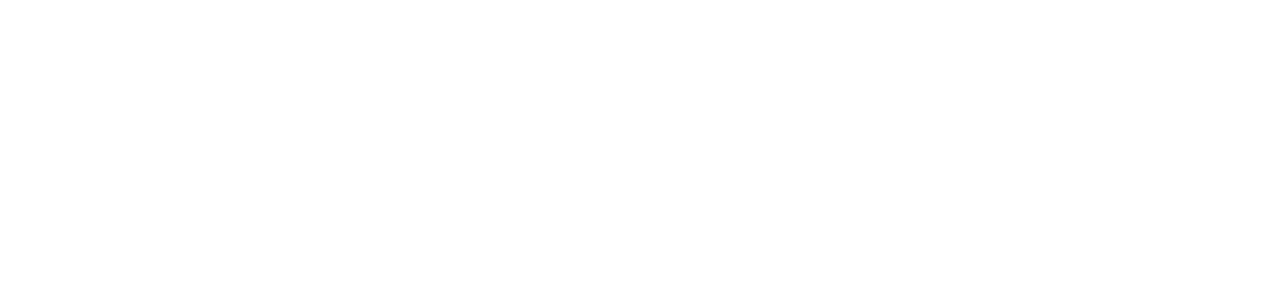
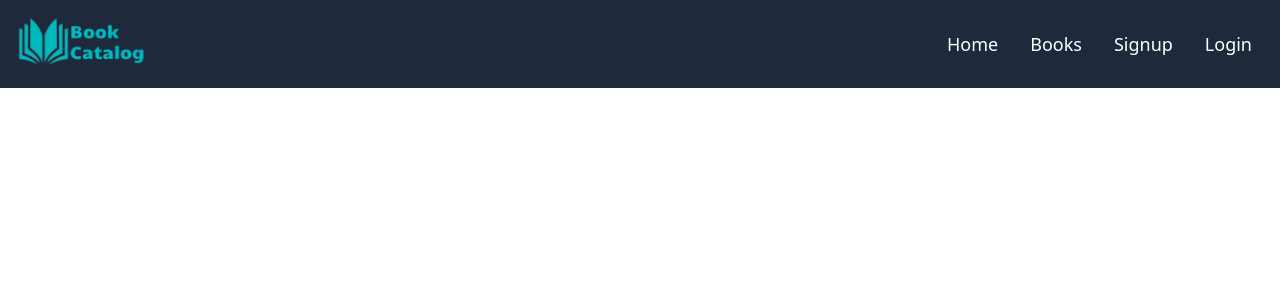
Before and after one commit to MajharolTanvir/BookCatalog, a React (Vite) app: page / in a window 1280 px wide. Shown: the top 300 px of the page. Built offline with nearby package versions, Linux system fonts and the light colour scheme.

Commit message:
Navbar setup done

```diff
--- a/src/App.tsx
+++ b/src/App.tsx
@@ -1,9 +1,10 @@
+import Navbar from "./layouts/Navbar"
 
 function App() {
 
   return (
     <>
-
+      <Navbar/>
     </>
   )
 }
--- /dev/null
+++ b/src/layouts/Navbar.tsx
@@ -0,0 +1,81 @@
+import { Link } from 'react-router-dom';
+import logo from '../assets/book.png'
+
+export default function Navbar() {
+  return (
+    <div className="bg-slate-800 text-white">
+      <div className="navbar container mx-auto">
+        <div className="navbar-start">
+          <div className="dropdown">
+            <label tabIndex={0} className="btn btn-ghost lg:hidden">
+              <svg
+                xmlns="http://www.w3.org/2000/svg"
+                className="h-5 w-5"
+                fill="none"
+                viewBox="0 0 24 24"
+                stroke="currentColor"
+              >
+                <path
+                  strokeLinecap="round"
+                  strokeLinejoin="round"
+                  strokeWidth="2"
+                  d="M4 6h16M4 12h8m-8 6h16"
+                />
+              </svg>
+            </label>
+            <ul
+              tabIndex={0}
+              className="menu menu-sm dropdown-content mt-3 z-[1] p-3 shadow rounded-box w-52 bg-slate-800"
+            >
+              <li>
+                <button className="font-medium text-lg">
+                  <Link to="/">Home</Link>
+                </button>
+              </li>
+              <li>
+                <button className="font-medium text-lg">
+                  <Link to="/books">Books</Link>
+                </button>
+              </li>
+              <li>
+                <button className="font-medium text-lg">
+                  <Link to="/signup">Signup</Link>
+                </button>
+              </li>
+              <li>
+                <button className="font-medium text-lg">
+                  <Link to="/login">Login</Link>
+                </button>
+              </li>
+            </ul>
+          </div>
+          <img className="w-16 lg:w-36" src={logo} alt="book catalog logo" />
+        </div>
+        <div className="navbar-end hidden lg:flex">
+          <ul className="menu menu-horizontal px-1">
+            <li>
+              <button className="font-medium text-lg">
+                <Link to="/">Home</Link>
+              </button>
+            </li>
+            <li>
+              <button className="font-medium text-lg">
+                <Link to="/books">Books</Link>
+              </button>
+            </li>
+            <li>
+              <button className="font-medium text-lg">
+                <Link to="/signup">Signup</Link>
+              </button>
+            </li>
+            <li>
+              <button className="font-medium text-lg">
+                <Link to="/login">Login</Link>
+              </button>
+            </li>
+          </ul>
+        </div>
+      </div>
+    </div>
+  );
+}
--- a/src/main.tsx
+++ b/src/main.tsx
@@ -1,10 +1,11 @@
 import React from 'react'
 import ReactDOM from 'react-dom/client'
-import App from './App.tsx'
 import './index.css'
+import routes from './routes/routes.tsx';
+import { RouterProvider } from 'react-router-dom';
 
-ReactDOM.createRoot(document.getElementById('root')!).render(
+ReactDOM.createRoot(document.getElementById("root")!).render(
   <React.StrictMode>
-    <App />
-  </React.StrictMode>,
-)
+    <RouterProvider router={routes} />
+  </React.StrictMode>
+);
```
